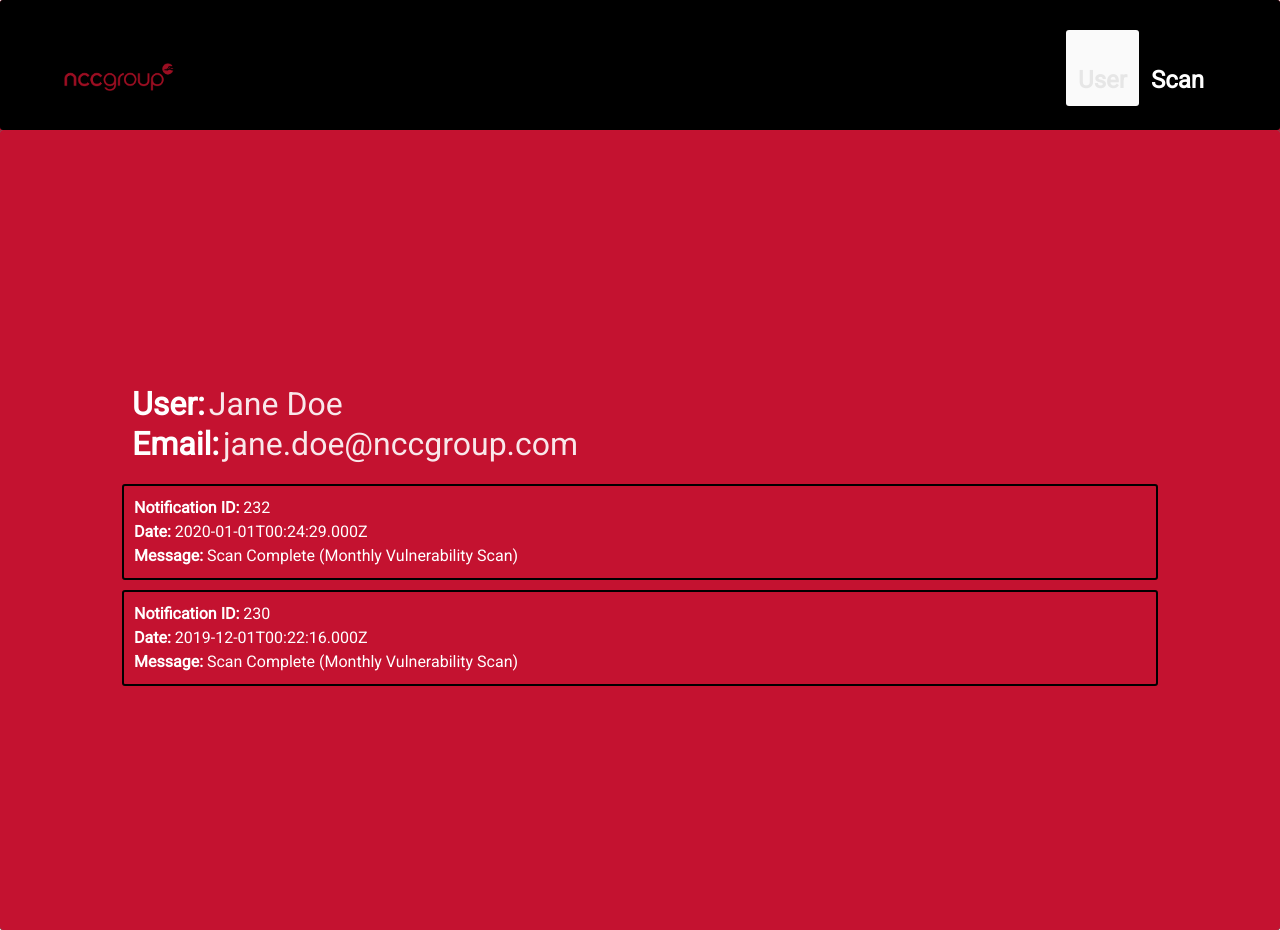
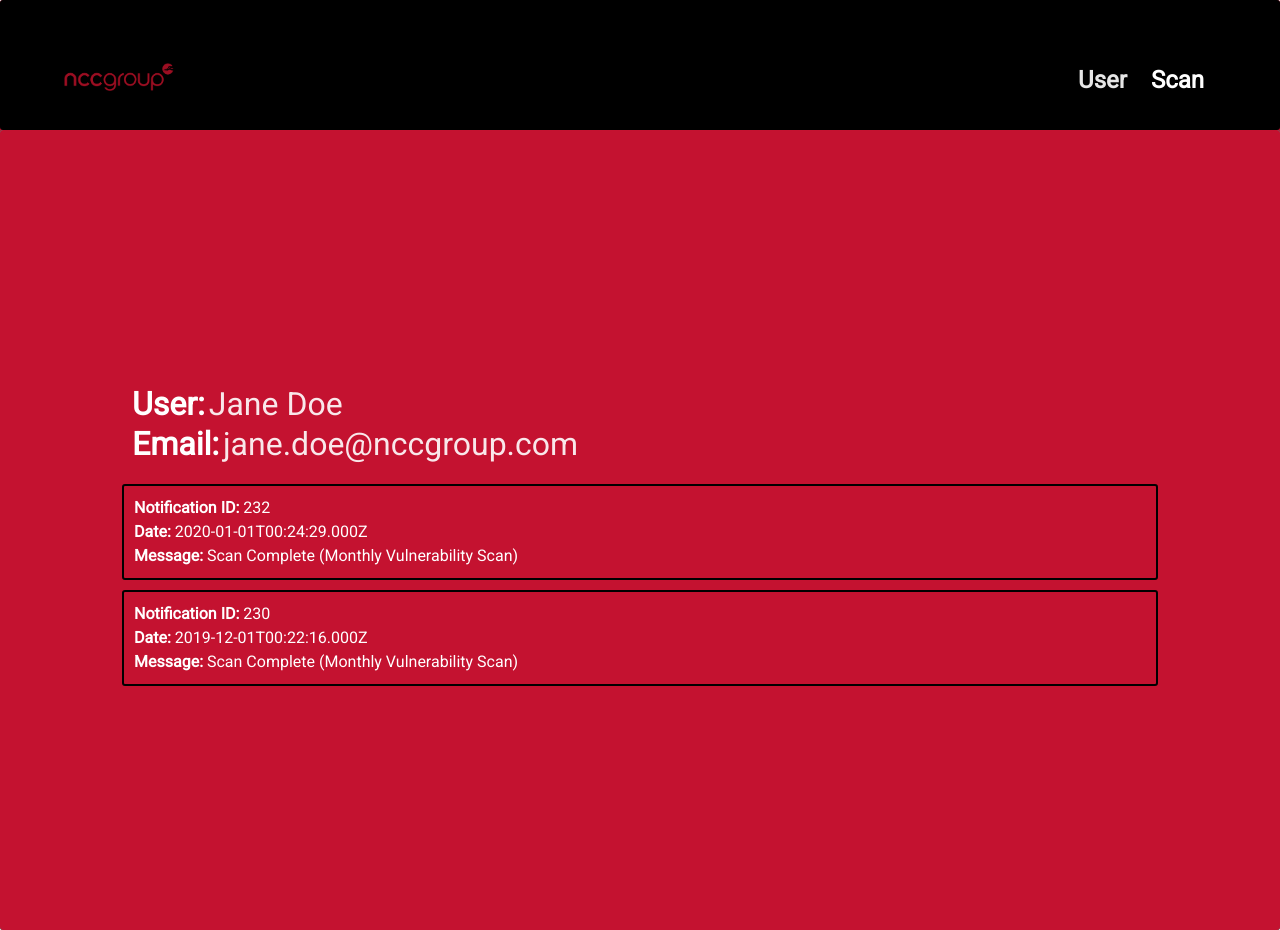
Before and after one commit to latchjack/vun-test, a React (Create React App) app: page / in a window 1280 px wide. In both pictures the pointer is over the link "User". Built offline with nearby package versions, Linux system fonts and the light colour scheme.

Commit message:
readme update

```diff
--- a/src/App.css
+++ b/src/App.css
@@ -41,6 +41,11 @@ hr {
 #root > nav > div > div.navbar-end > a:nth-child(1) {
   padding-top: 32px;
 }
+
+#root > nav > div > div.navbar-end > a:hover {
+  background-color: black;
+}
+
 /* end of navbar */
 
 
```
